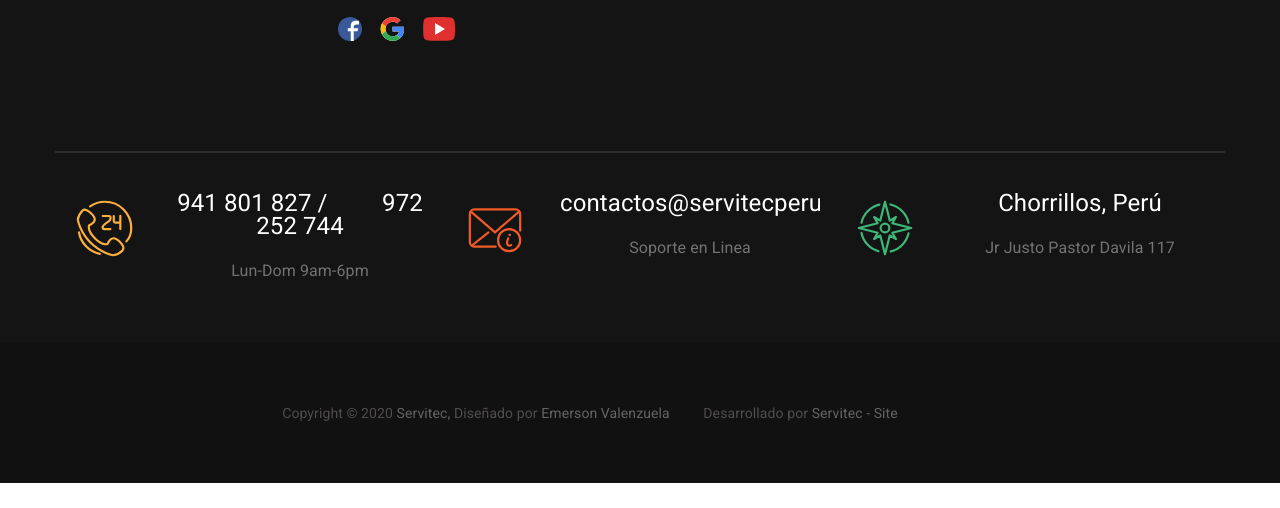
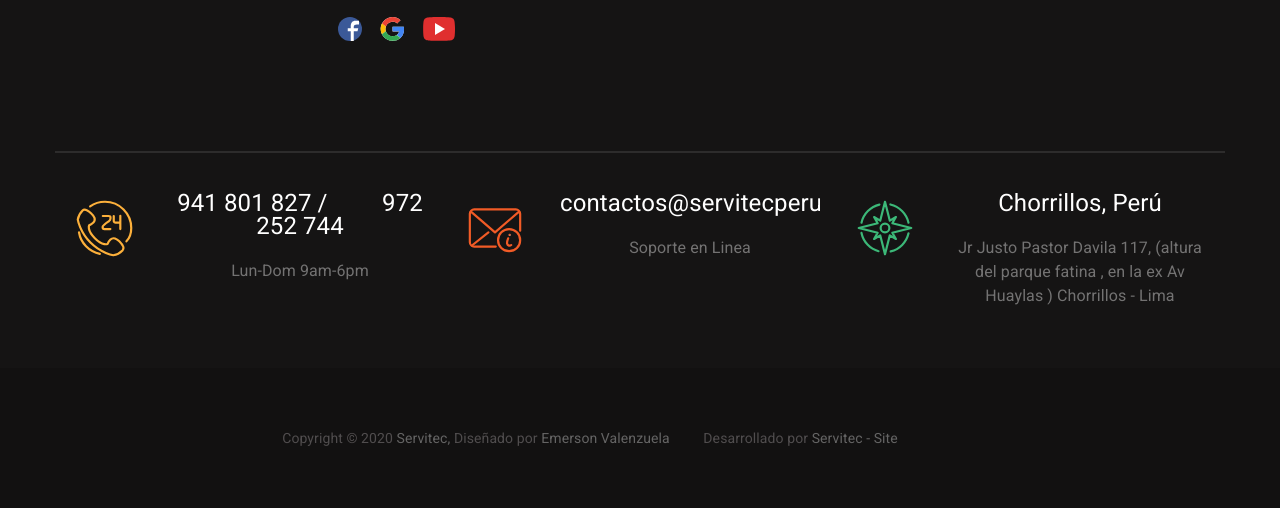
Before and after one commit to EmersonValenzuela/servitec-site, a PHP site: page /index.php in a window 1280 px wide. Shown: the part 4907-5415 px from the top of the page. Before the commit the page ends 5390 px from the top, so only its background shows below. Run offline with PHP 8.4, Linux system fonts and the light colour scheme; some libraries are stand-ins or nearby versions; some web fonts are replaced.

Commit message:
updt direction

```diff
--- a/inc/footer.php
+++ b/inc/footer.php
@@ -253,7 +253,7 @@
             </div>
             <div class="content">
               <a href="#" class="title">Chorrillos, Perú</a>
-              <p class="sub-title" style="color:white">Jr Justo Pastor Davila 117</p>
+              <p class="sub-title" style="color:white">Jr Justo Pastor Davila 117,  (altura del parque fatina , en la ex  Av Huaylas )  Chorrillos - Lima </p>
             </div>
           </div>
         </div>
```
